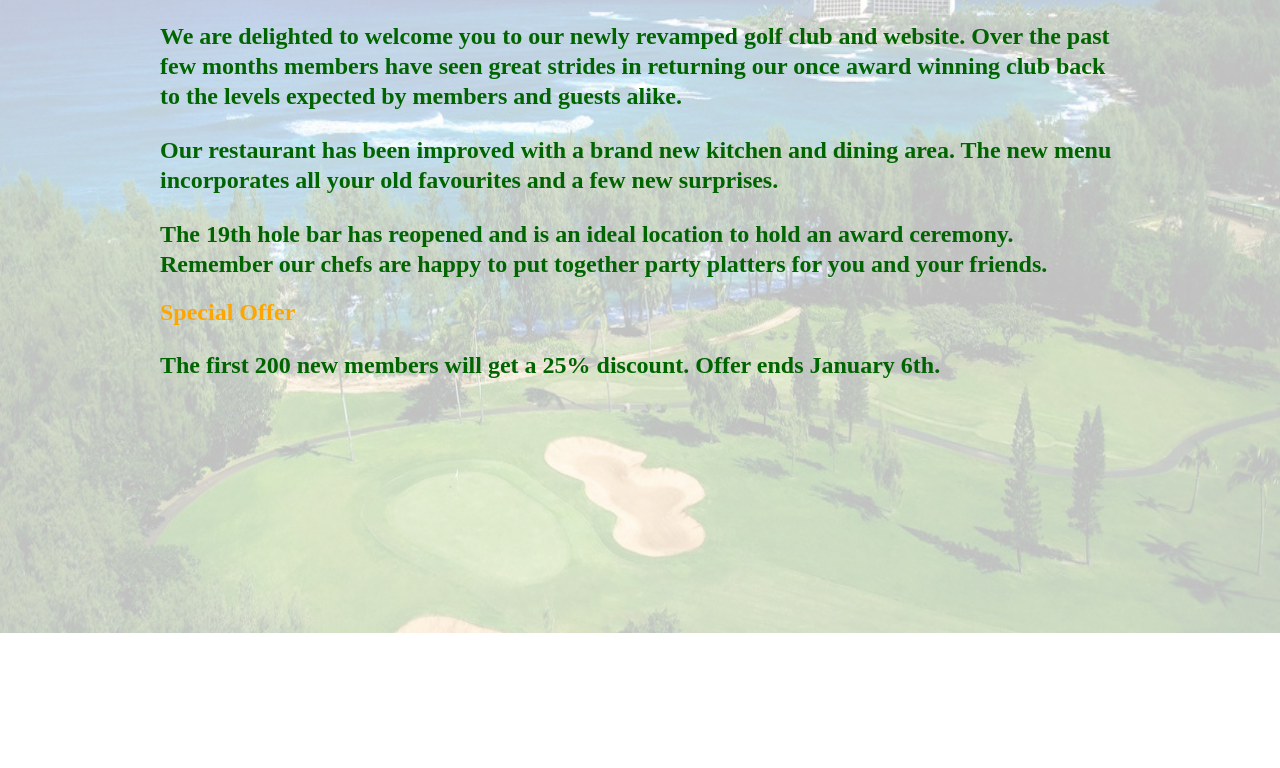
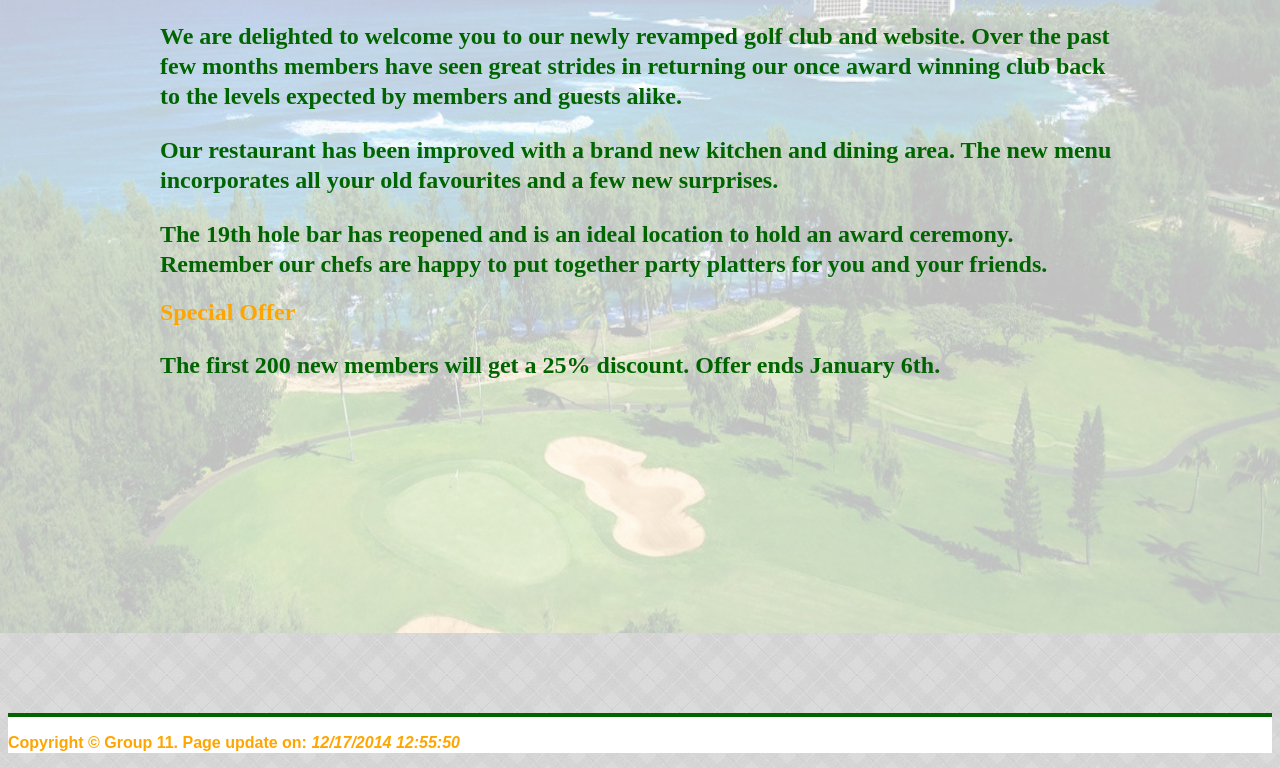
Before and after one commit to DesBoland/webproject, a plain HTML site: page index.html in a window 1280 px wide. Shown: the part 167-935 px from the top of the page. Before the commit the page ends 800 px from the top, so only its background shows below. Drawn offline with nearby package versions, Linux system fonts and the light colour scheme.

Commit message:
added footer and last updated

```diff
--- a/css/styles.css
+++ b/css/styles.css
@@ -3,6 +3,7 @@ body
 {
 	background-image:url("../Images/background.jpg");
 	background-repeat: repeat;
+
 }
 
 a
@@ -143,6 +144,7 @@ border-color:orange;
 #mainDiv{
 margin:0 auto;
 width: 1000px;
+	min-height:800px;
 }
 
   #map-canvas {
@@ -152,8 +154,20 @@ width: 1000px;
       }
 
 
+footer
+{
+border-top: 4px solid darkgreen;
+background-color:#fff;
+bottom:0;
+}
 
 
+#footertext
+{
+font-family:veranda,sans-serif;
+font-size: 1em;
+color:orange;
+}
 
 
 
--- a/index.html
+++ b/index.html
@@ -59,6 +59,10 @@
 	</section>
 
 </div>
+		<footer>
+				<p id="footertext">Copyright &copy; Group 11. Page update on: <i id="update"></i></p>
+
+			</footer>
 </body>
 
 </html>
```
Also changed, not shown: 19thhole.html (+4 -0 lines), contactus.html (+3 -0 lines), courseprofile.html (+4 -0 lines), location.html (+4 -0 lines), memberships.html (+4 -0 lines).
